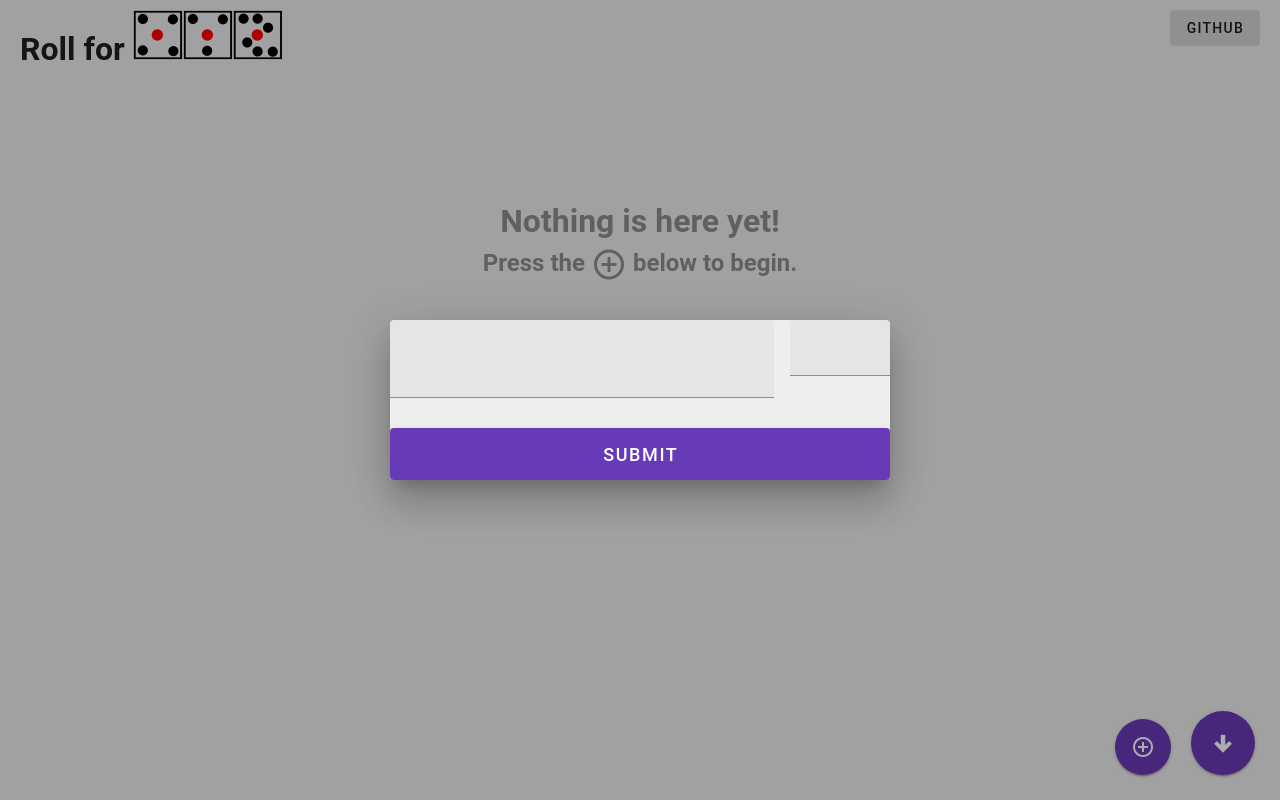
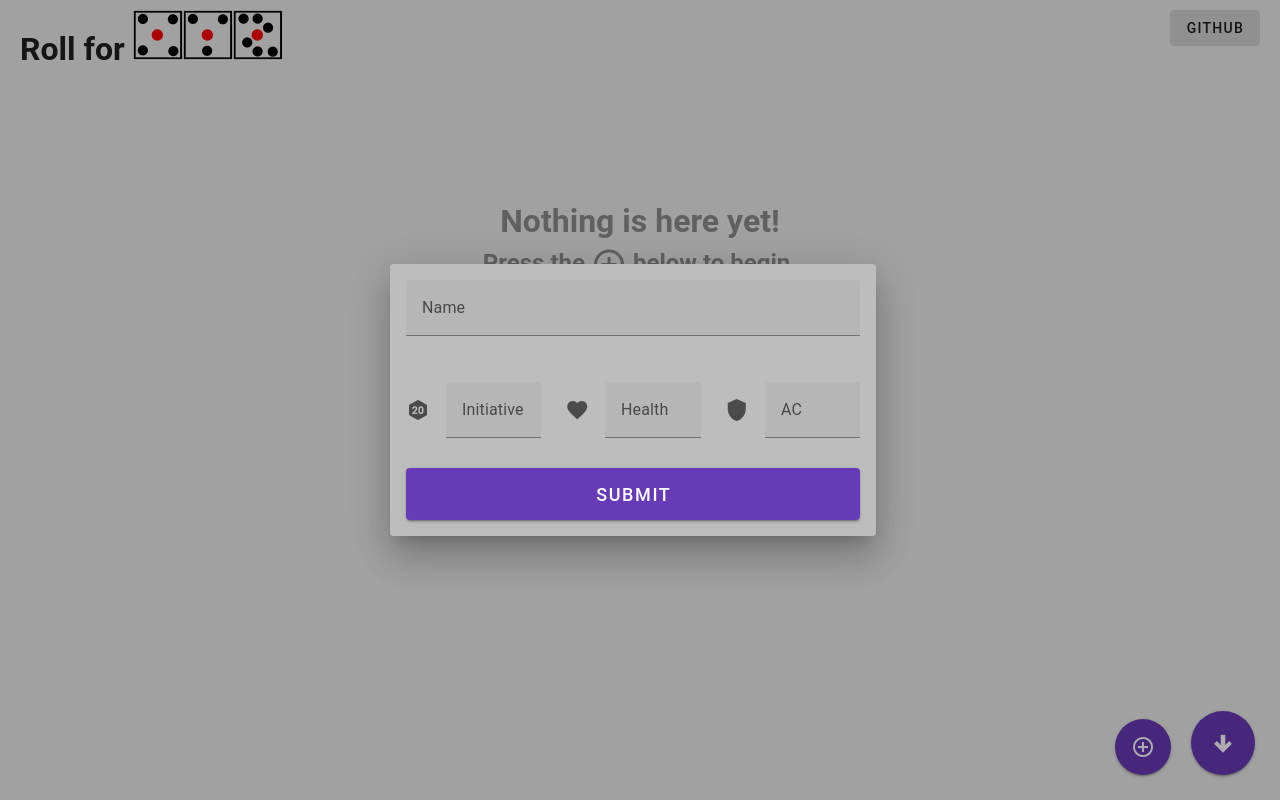
Before and after one commit to SuperShadowPlay/rollforxyz, a Vue app: page / in a window 1280 px wide. Both pictures are taken after a click on the button 1143 px from the left and 747 px from the top of the page. Built offline with nearby package versions, Linux system fonts and the light colour scheme.

Commit message:
Added form validation and fixed a few bugs

```diff
--- a/src/components/CreateCreature.vue
+++ b/src/components/CreateCreature.vue
@@ -1,22 +1,46 @@
 <template>
-  <v-sheet width="500" class="mx-auto" color="background">
-    <v-form>
-      <v-text-field
-        v-model="newName"
-        single-line
-        label="Name"
-      >
-        <template v-slot:append>
-          <v-text-field
+  <v-sheet class="mx-5 content" color="background-darken">
+    <v-form validate-on="submit" ref="form" @submit.prevent>
+      <v-container>
+        <v-row>
+          <v-col>
+            <v-text-field
+            v-model="newName"
+            label="Name"
+            :rules="nameRule"
+            required/>
+          </v-col>
+        </v-row>
+
+        <v-row>
+          <v-col>
+            <v-text-field
             v-model="newRoll"
-            single-line
             type="number"
-            label="Initiative"
-            style="width: 100px"
-          ></v-text-field>
-        </template>
-      </v-text-field>
-      <v-btn block class="mt-2" size="x-large" color="primary" v-on:click="submit">Submit</v-btn>
+            :rules="rollRule"
+            prepend-icon="mdi-dice-d20"
+            label="Initiative"/>
+          </v-col>
+
+          <v-col>
+            <v-text-field
+            v-model="newHealth"
+            type="number"
+            prepend-icon="mdi-heart"
+            label="Health"/>
+          </v-col>
+
+          <v-col>
+            <v-text-field
+            v-model="newAC"
+            type="number"
+            prepend-icon="mdi-shield"
+            label="AC"/>
+          </v-col>
+        </v-row>
+        <v-btn block class="mt-2" size="x-large" color="primary" type="submit" v-on:click="submit">Submit</v-btn>
+      </v-container>
+
     </v-form>
   </v-sheet>
 </template>
@@ -28,18 +52,51 @@
   //const emit = defineEmits(['newCreature']);
 
   const store = useStore();
-  const newName = ref('');
+  const form = ref();
+  const newName = ref(null);
   const newRoll = ref(null);
+  const newHealth = ref(null);
+  const newAC = ref(null);
 
-  // TODO: INPUT VALIDATION!!!!! <-----------------------------------------
-  function submit() {
-    const newCreature = {
+  async function submit() {
+    const { valid } = await form.value.validate()
+
+    if (valid) {
+      const newCreature = {
       name: newName.value,
       roll: newRoll.value,
-      desc: ''
+      desc: '',
+      health: newHealth.value,
+      AC: newAC.value,
     };
-    console.log(newCreature);
-    //emit('newCreature', newCreature);
+    console.log(newCreature)
     store.commit('newCreature', newCreature);
+    }
   }
+
+  const nameRule = ref([
+    v => {
+      if (!v) {
+        return 'Name is required';
+      }
+      return true;
+    }
+  ]);
+
+  const rollRule = ref([
+    v => {
+      if (!v) {
+        return 'Roll is required';
+      }
+      return true;
+    }
+  ]);
 </script>
+
+<style scoped>
+.content {
+  width: 500px;
+  max-width: 90%;
+  margin: auto;
+}
+</style>
--- a/src/components/CreatureBox.vue
+++ b/src/components/CreatureBox.vue
@@ -13,7 +13,7 @@
         <CreatureCard
           v-for="creature in creatureListRef" :key="creature.id"
           :name="creature.name" :desc="creature.desc"
-          :roll="creature.roll" :health="creature.health"
+          :roll="creature.roll" :health="creature.health" :AC="creature.AC"
           :id="creature.id" :activeID="activeIDRef"
           @remove-creature="removeCreature" @update-info="updateInfo" @change-active="changeActive"
           class="individualCard"
@@ -89,7 +89,8 @@
     let previousActiveRoll;
     if (encounterActive) { previousActiveRoll = initTable.list.value[initTable.activeIndex].roll; }
 
-    initTable.add(c.name, c.roll, c.desc);
+    console.log(c)
+    initTable.add(c.name, c.roll, c.health, c.AC, c.desc);
 
     // If the new creature displaces the current active, preserve the correct order and active card.
     if (encounterActive) {
--- a/src/components/CreatureCard.vue
+++ b/src/components/CreatureCard.vue
@@ -15,29 +15,26 @@
           type="text"
           :variant="editMode ? 'underlined' : 'plain'"
           v-model="properties.roll"
+          :readonly="!editMode"
           :label="editMode ? 'Roll' : ''"/>
         </v-card-subtitle>
       </v-card-item>
 
+      <v-row justify="center">
+        <v-col cols="11">
           <v-card-text v-if="!editMode"
           :label="editMode ? 'Description' : ''">
           {{ properties.desc }}
           </v-card-text>
-        <v-textarea v-else v-model="properties.desc"></v-textarea>
+          <v-textarea v-else
+          v-model="properties.desc"/>
+        </v-col>
+      </v-row>
 
       <v-card-item>
         <div class="health">
-          <v-text-field
-          class="healthCount"
-          prepend-inner-icon="mdi-heart"
-          style="width: 100px"
-          :variant="editMode ? 'underlined' : 'plain'"
-          :type="editMode ? 'number': 'text'"
-          :label="editMode ? 'Health' : ''"
-          :readonly="!editMode"
-          v-model="properties.health">
-          </v-text-field>
-
+          <v-row>
+            <v-col cols="2">
               <v-card-actions class="healthButtonContainer">
                 <v-tooltip text="Add Health" location="top">
                   <template v-slot:activator="{ props }">
@@ -51,6 +48,32 @@
                   </template>
                 </v-tooltip>
               </v-card-actions>
+            </v-col>
+
+            <v-col>
+              <v-text-field
+              class="healthCount"
+              prepend-inner-icon="mdi-heart"
+              :variant="editMode ? 'underlined' : 'plain'"
+              :type="editMode ? 'number': 'text'"
+              :label="editMode ? 'Health' : ''"
+              :readonly="!editMode"
+              v-model="properties.health">
+              </v-text-field>
+            </v-col>
+
+            <v-col>
+              <v-text-field
+              class="ACCount"
+              prepend-inner-icon="mdi-shield"
+              :variant="editMode ? 'underlined' : 'plain'"
+              :type="editMode ? 'number': 'text'"
+              :label="editMode ? 'AC' : ''"
+              :readonly="!editMode"
+              v-model="properties.AC">
+              </v-text-field>
+            </v-col>
+          </v-row>
         </div>
       </v-card-item>
 
@@ -85,7 +108,7 @@
 
 <script setup>
   import { ref, computed, watch } from 'vue'
-  const props = defineProps(['name', 'roll', 'desc', 'health', 'id', 'activeID'])
+  const props = defineProps(['name', 'roll', 'desc', 'health', 'AC', 'id', 'activeID'])
   const emit = defineEmits(['removeCreature', 'updateInfo', 'changeActive'])
 
   let properties = ref({ // Contains props in an editable fashion
@@ -93,6 +116,7 @@
     roll: props.roll,
     desc: props.desc,
     health: props.health,
+    AC: props.AC,
     id: props.id,
     activeID: props.activeID,
   });
--- a/src/initTable.js
+++ b/src/initTable.js
@@ -24,13 +24,14 @@ export default class initTable {
     this.activeIndex = this.getIndexByID(newActiveID);
   }
 
-  add(newName, newRoll, newDesc) {
+  add(newName, newRoll, newHealth, newAC, newDesc) {
     // Add a creature to the initiative and returns its new ID
     let newCreature = {
       name: newName,
       roll: newRoll,
+      health: newHealth,
+      AC: newAC,
       desc: newDesc,
-      health: null,
       id: nanoid()
     };
     this.list.value.push(newCreature);
--- a/src/main.js
+++ b/src/main.js
@@ -24,6 +24,8 @@ const store = createStore({
       state.nextCreature = {
         name: c.name,
         roll: c.roll,
+        health: c.health,
+        AC: c.AC,
         desc: c.desc
       }
     },
--- a/src/plugins/vuetify.js
+++ b/src/plugins/vuetify.js
@@ -19,6 +19,7 @@ export default createVuetify({
         dark: false,
         colors: {
           background: '#EEEEEE', // Grey lighten 3
+          'background-darken': '#BDBDBD', // Grey lighten 1
           primary: '#673ab7', // Deep purple base
           secondary: '#009688', // Teal base
           accent: '#4caf50', // Green base
```
Lines whose indentation alone changed are shown as unchanged.
